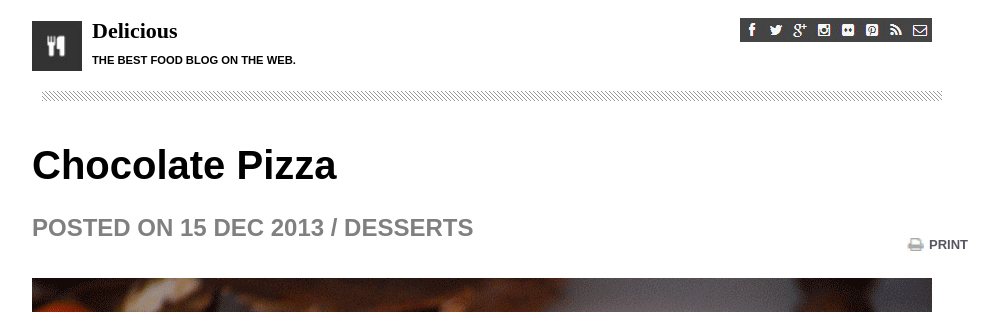
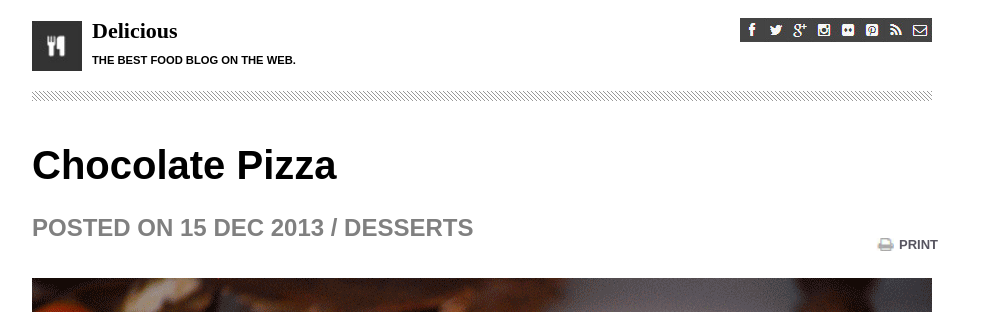
Before and after one commit to kevinfiero/react-pizza, a React (Create React App) app: page / in a window 1280 px wide. Shown: the top 312 px of the page, without its empty margins (140-1139 px from the left). Built offline with nearby package versions, Linux system fonts and the light colour scheme.

Commit message:
css margins

```diff
--- a/src/App.css
+++ b/src/App.css
@@ -79,7 +79,7 @@ header{
   background-repeat: repeat;
   width: 900px;
   height:10px;
-  margin: 10px;
+  margin: 10px 0px 10px 0px;
 }
 
 .flex-column{
@@ -154,6 +154,7 @@ header{
   float: right;
   display: flex;
   flex-direction: row;
+  margin-right: 30px;
 }
 
 #print-img{
```
Also changed, not shown: src/IngredientList.js (line endings or trailing spaces).
